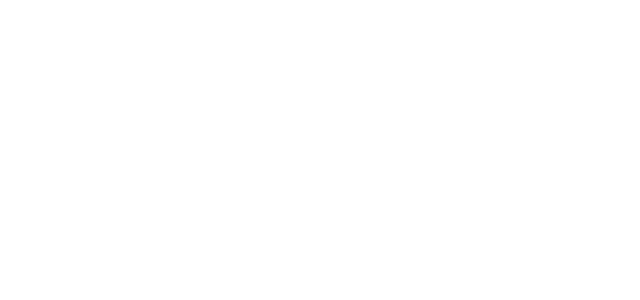
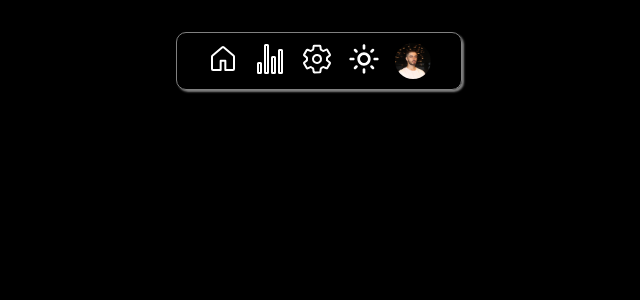
Before and after one commit to Swapnilrupakhetee/fullstacktodo, a React (Vite) app: page /dashboard in a window 1280 px wide. Before the commit this address had no page. Shown: the top 300 px of the page, without its empty margins (321-961 px from the left). Built offline with nearby package versions, Linux system fonts and the light colour scheme.

Commit message:
navbar-done

```diff
--- a/src/App.jsx
+++ b/src/App.jsx
@@ -1,11 +1,13 @@
 import { Routes, Route } from 'react-router-dom';
 import HeroNav from './HeroSection/HeroNav';
+import Dashboard from './Main/Dashboard';
 
 
 function App() {
   return (
     <Routes>
       <Route exact path="/" element={<HeroNav/>} />
+      <Route exact path="/dashboard" element={<Dashboard/>} />
     </Routes>
   );
 }
--- /dev/null
+++ b/src/Main/Dashboard.css
@@ -0,0 +1,48 @@
+.dash-container{
+
+}
+.dash-content{
+    background-color: black;
+    width: 100%;
+    height: 100vh;
+    overflow: hidden;
+    color: white;
+}
+
+.dnav-container{
+    margin-top: 2rem;
+}
+.dnav-content{
+
+}
+.dnav-links{
+    display: flex;
+    gap: 15px;
+    justify-content: center;
+    border: 1px solid gray;
+    width: fit-content;
+    margin: 0 auto;
+    padding: 10px 30px;
+    border-radius: 10px;
+    box-shadow: 2px 2px 2px rgba(192, 192, 192, 0.658);
+    transition: 0.3s ease-in-out;
+    cursor: pointer;
+}
+.dnav-links img{
+    width: 36px;
+    border-radius: 50%;
+}
+.dnav-link{
+    font-size: 2rem;
+    transition: 0.3s ease-in-out;
+}
+.dnav-link:hover{
+    color: gray;
+    transition: 0.3s ease-in-out;
+}
+.dnav-links:hover{
+    background-color: rgba(128, 128, 128, 0.37);
+    box-shadow: 1px 1px 4px rgba(192, 192, 192, 0.658);
+    color: white;
+    transition: 0.3s ease-in-out;
+}
--- a/src/Main/Dashboard.jsx
+++ b/src/Main/Dashboard.jsx
@@ -1,8 +1,15 @@
 import React from 'react'
-
+import './Dashboard.css'
+import Navbar from './Navbar'
 const Dashboard = () => {
   return (
-    <div>Dashboard</div>
+    <div className="dash-container">
+      <div className="dash-content">
+        <Navbar/>
+
+
+      </div>
+    </div>
   )
 }
 
--- /dev/null
+++ b/src/Main/Navbar.jsx
@@ -0,0 +1,24 @@
+import React from 'react'
+import './Dashboard.css'
+import { GoHome } from "react-icons/go";
+import { IoSettingsOutline } from "react-icons/io5";
+import swapnil from '../assets/swapnil.jpeg'
+import { IoStatsChartOutline } from "react-icons/io5";
+import { MdOutlineLightMode } from "react-icons/md";
+const Navbar = () => {
+  return (
+    <div className="dnav-container">
+        <div className="dnav-content">
+            <div className="dnav-links">
+                <div className="dnav-link"><GoHome /></div>
+                <div className="dnav-link"><IoStatsChartOutline /></div>
+                <div className="dnav-link"><IoSettingsOutline /></div>
+                <div className="dnav-link"><MdOutlineLightMode /></div>
+                <div className="dnav-link"><img src={swapnil} alt="" /></div>
+            </div>
+        </div>
+    </div>
+  )
+}
+
+export default Navbar
```
Also changed, not shown: src/assets/swapnil.jpeg (added).
